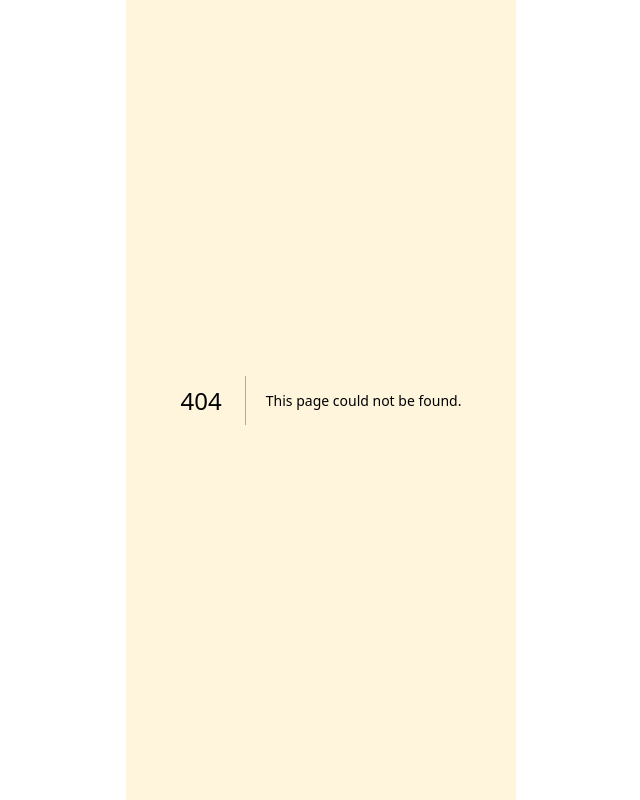
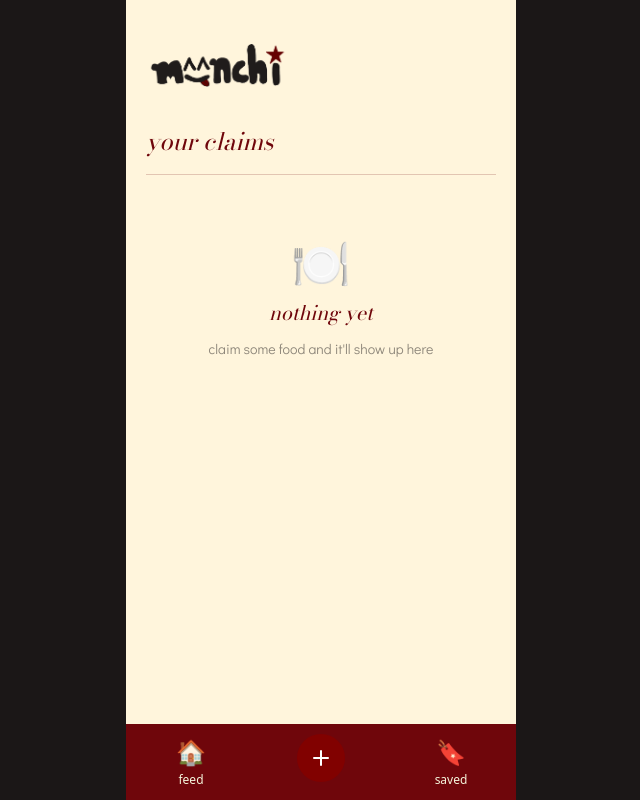
Before and after one commit to yxngles13/munchi_broncohacks2026, a Next.js app: page /saved in a window 1280 px wide. Before the commit this address had no page. Shown: the whole page, without its empty margins (319-959 px from the left). Built offline with nearby package versions, Linux system fonts and the light colour scheme.

Commit message:
saved page done

```diff
--- a/app/(app)/map/page.tsx
+++ /dev/null
@@ -1,7 +0,0 @@
-export default function MapPage() {
-    return (
-        <div className="p-5">
-            <h1 className="font-display text-maroon text-2xl italic">map</h1>
-        </div>
-    )
-}
--- /dev/null
+++ b/app/(app)/saved/page.tsx
@@ -0,0 +1,48 @@
+"use client"
+
+import { useEffect, useState } from "react"
+import Image from "next/image"
+
+export default function SavedPage() {
+    const [saved, setSaved] = useState<any[]>([])
+
+    useEffect(() => {
+        const items = JSON.parse(localStorage.getItem("saved") || "[]")
+        setSaved(items)
+    }, [])
+
+    return (
+        <div className="p-5 flex flex-col gap-4 pb-24">
+            <Image src="/munchi.png" alt="munchi" width={1000} height={400} className="w-36 h-auto" />
+            <h1 className="font-display text-maroon text-2xl italic">your claims</h1>
+            <hr className="border-maroon opacity-20" />
+            {saved.length === 0 ? (
+                <div className="flex flex-col items-center gap-3 mt-12 text-center">
+                    <div className="text-5xl">🍽️</div>
+                    <p className="font-display text-xl italic text-maroon">nothing yet</p>
+                    <p className="font-body text-sm text-noir opacity-50">claim some food and it'll show up here</p>
+                </div>
+            ) : (
+                <div className="flex flex-col gap-4">
+                    {saved.map((item, i) => (
+                        <div key={i} className="relative">
+                            <div className="absolute inset-0 bg-maroon rounded-2xl translate-y-2 translate-x-2" />
+                            <div className="relative bg-butter rounded-2xl p-4">
+                                <div className="flex items-center gap-3">
+                                    <span className="text-3xl">{item.emoji}</span>
+                                    <div>
+                                        <div className="font-display text-maroon text-lg italic">{item.food_name}</div>
+                                        <div className="font-body text-xs text-noir opacity-50">{item.host} · {item.location}</div>
+                                    </div>
+                                </div>
+                                <div className="mt-2 bg-maroon text-cotton text-xs font-bold rounded-full px-3 py-1 w-fit">
+                                    ✓ claimed
+                                </div>
+                            </div>
+                        </div>
+                    ))}
+                </div>
+            )}
+        </div>
+    )
+}
--- a/components/listing-card.tsx
+++ b/components/listing-card.tsx
@@ -13,6 +13,7 @@ export default function ListingCard({ item }: { item: any }) {
     )
 
     const isExpired = new Date(item.expires_at).getTime() < Date.now()
+
     const handleClaim = async () => {
         if (claimed || portionsLeft <= 0) return
 
@@ -28,6 +29,9 @@ export default function ListingCard({ item }: { item: any }) {
         if (!claimError && !updateError) {
             setPortionsLeft((prev: number) => prev - 1)
             setClaimed(true)
+            // save to localStorage
+            const saved = JSON.parse(localStorage.getItem("saved") || "[]")
+            localStorage.setItem("saved", JSON.stringify([...saved, item]))
         }
     }
 
```
